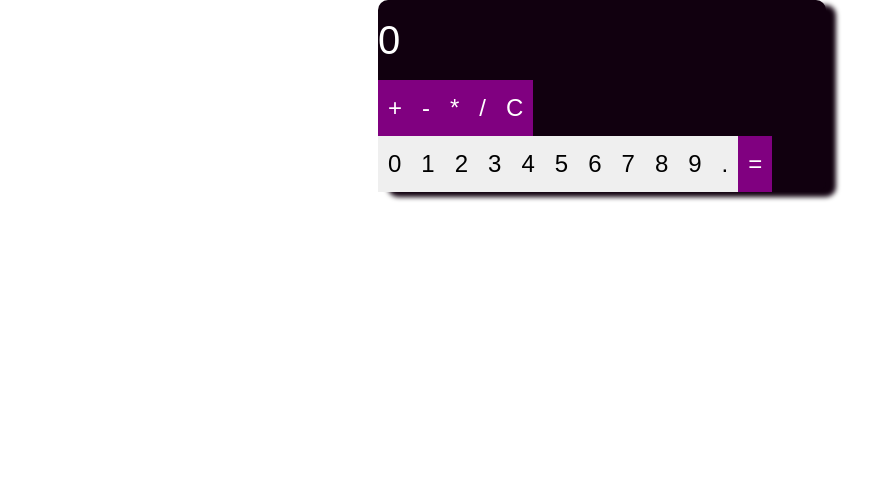
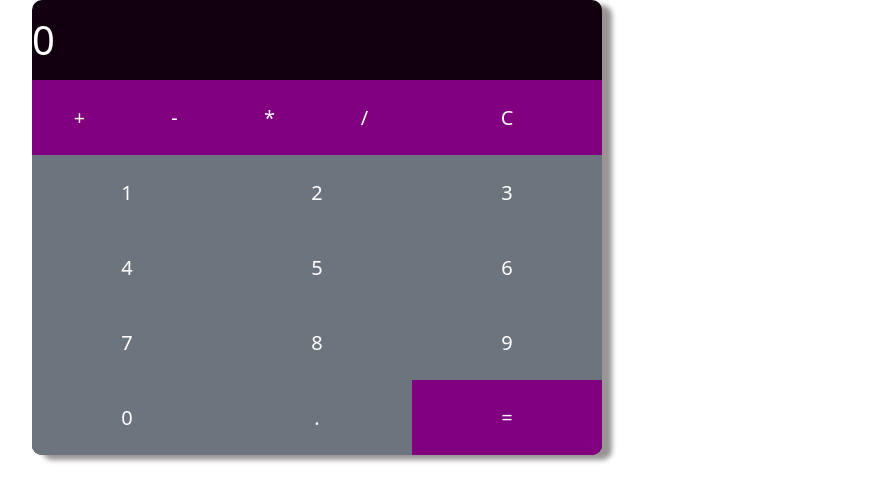
Before and after one commit to erickorth7/react-calculator, a React (Create React App) app: page / in a window 1280 px wide. Shown: the top 502 px of the page, without its empty margins (38-909 px from the left). Built offline with nearby package versions, Linux system fonts and the light colour scheme.

Commit message:
Added additional functionality to limit calculations to under 1 billion. Built out bootstrap grid system and additional styles for the calculator. 1-4-2022

```diff
--- a/src/App.css
+++ b/src/App.css
@@ -7,32 +7,28 @@
 
 body {
   background-color: var(--light);
-  font-family: sans-serif;
 }
 
 .calculatorFrame {
   background-color: var(--dark);
-  width: 35%;
-  height:auto;
   border-radius: 10px;
-  box-shadow: 10px 5px 5px var(--dark);
+  box-shadow: 10px 5px 5px #999595;
 }
 
 .display {
   color: var(--light);
-  font-size: 24px;
-  width: 100%;
-  height:auto;
   padding: 10px 0;
 }
 
+.display span {
+  /* padding-left: 300px; */
+}
+
 .operators {
-  font-size: 24px;
   padding:0;
 }
 
 .digits {
-  font-size: 24px;
   padding:0;
 }
 
@@ -41,7 +37,14 @@ body {
 .button {
   outline: none;
   border: 0;
-  padding: 10px;
+  border-radius:0;
+  height: 75px;
+  font-size: 20px;
+}
+
+.button:hover {
+  background-color: var(--light);
+  color: var(--primary);
 }
 
 .operator {
--- a/src/components/CalculatorMain.js
+++ b/src/components/CalculatorMain.js
@@ -1,4 +1,5 @@
 import React, { Component } from 'react';
+import { Button } from 'reactstrap';
 import { DIGITS } from '../shared/digits';
 
 export default class Calculator extends Component {
@@ -24,6 +25,12 @@ export default class Calculator extends Component {
             this.setState({
                 setCalc: this.state.setCalc + value
             });
+
+            if(this.state.setCalc.length === 9) {
+                this.setState({
+                    setCalc: this.state.setCalc
+                });
+            }
         }
 
         const resetCalc = () => {
@@ -76,10 +83,17 @@ export default class Calculator extends Component {
 
             switch(operator) {
                 case '+':
+                    if(parseFloat(this.state.input) + parseFloat(this.state.setCalc) > 999999999) {
+                        this.setState({
+                            setCalc: 'E',
+                            addStylesActive: false
+                        })
+                    } else {
                         this.setState({
                             setCalc: parseFloat(this.state.input) + parseFloat(this.state.setCalc),
                             addStylesActive: false
                         })
+                    }
                     break;
 
                 case '-':
@@ -90,69 +104,90 @@ export default class Calculator extends Component {
                     break;
 
                 case '*':
+                    if(parseFloat(this.state.input) * parseFloat(this.state.setCalc) > 999999999) {
+                        this.setState({
+                            setCalc: 'E',
+                            multiplyStylesActive: false
+                        })
+                    } else {
                         this.setState({
                             setCalc: parseFloat(this.state.input) * parseFloat(this.state.setCalc),
                             multiplyStylesActive: false
                         })
+                    }
                     break;
 
                 case '/':
+                    if(parseFloat(this.state.input) / parseFloat(this.state.setCalc) > 999999999) {
+                        this.setState({
+                            setCalc: 'E',
+                            divideStylesActive: false
+                        })
+                    } else {
                         this.setState({
                             setCalc: parseFloat(this.state.input) / parseFloat(this.state.setCalc),
                             divideStylesActive: false
                         })
+                    }
                     break;
             }
         }
 
         return (
-            <div className='container calculatorFrame'>
-                <div className="row">
+            <div className='container'>
+                <div className='row'>
+                    <div className='col-6 calculatorFrame'>
+                        <div className='container m-0 p-0'>
+                            <div className='row'>
                                 <div className="col display">
                                     <span style={{fontSize: 40}}>
                                         {this.state.setCalc || this.state.input || '0'}
                                     </span>
                                 </div>
                             </div>
-                <div className="row">
-                    <div className="col operators">
-                        <button
-                            className={`button operator${this.state.addStylesActive ? 'Active' : ''}`}
+                            <div className='row'>
+                                <div className='operators'>
+                                    <Button
+                                        className={`col-2 button operator${this.state.addStylesActive ? 'Active' : ''}`}
                                         value="+"
                                         onClick={() => handleOperator("+")}>
                                         +
-                        </button>
-                        <button
-                            className={`button operator${this.state.subtractStylesActive ? 'Active' : ''}`}
+                                    </Button>
+                                    <Button
+                                        className={`col-2 button operator${this.state.subtractStylesActive ? 'Active' : ''}`}
                                         value="-"
                                         onClick={() => handleOperator("-")}>
                                         -
-                        </button>
-                        <button
-                            className={`button operator${this.state.multiplyStylesActive ? 'Active' : ''}`}
+                                    </Button>
+                                    <Button
+                                        className={`col-2 button operator${this.state.multiplyStylesActive ? 'Active' : ''}`}
                                         value="*"
                                         onClick={() => handleOperator("*")}>
                                         *
-                        </button>
-                        <button
-                            className={`button operator${this.state.divideStylesActive ? 'Active' : ''}`}
+                                    </Button>
+                                    <Button
+                                        className={`col-2 button operator${this.state.divideStylesActive ? 'Active' : ''}`}
                                         value="/"
                                         onClick={() => handleOperator("/")}>
                                         /
-                        </button>
-                        <button
-                            className='button operator'
+                                    </Button>
+                                    <Button
+                                        className='col-4 button operator'
                                         value='='
                                         onClick={() => resetCalc()}>
                                         C
-                        </button>
+                                    </Button>
                                 </div>
                             </div>
                             <div className="row">
-                    <div className="col digits">
-                        {this.state.digits.map(a => <button className='button' key={a} value={a} onClick={() => updateCalc(a.toString())}>{a}</button>)}
-                        <button className='button' value='.' onClick={() => updateCalc('.')}>.</button>
-                        <button className='button operator' value='=' onClick={() => solve(this.state.operator)}>=</button>
+                                <div className="digits">
+                                    {this.state.digits.map(a => <Button className='col-4 button' key={a} value={a} onClick={() => updateCalc(a.toString())}>{a}</Button>)}
+                                    <Button className='col-4 button' style={{borderBottomLeftRadius: '10px'}} value='0' onClick={() => updateCalc('0')}>0</Button>
+                                    <Button className='col-4 button' value='.' onClick={() => updateCalc('.')}>.</Button>
+                                    <Button className='col-4 button operator' style={{borderBottomRightRadius: '10px'}} value='=' onClick={() => solve(this.state.operator)}>=</Button>
+                                </div>
+                            </div>
+                        </div>
                 </div>
             </div>
         </div>
--- a/src/shared/digits.js
+++ b/src/shared/digits.js
@@ -1,7 +1,7 @@
 export const DIGITS = [];
 
 const renderDigits = () => {
-    for(let i=0; i<10; i++) {
+    for(let i=1; i<10; i++) {
         DIGITS.push(i);
     }
 }
```
Lines whose indentation alone changed are shown as unchanged.
